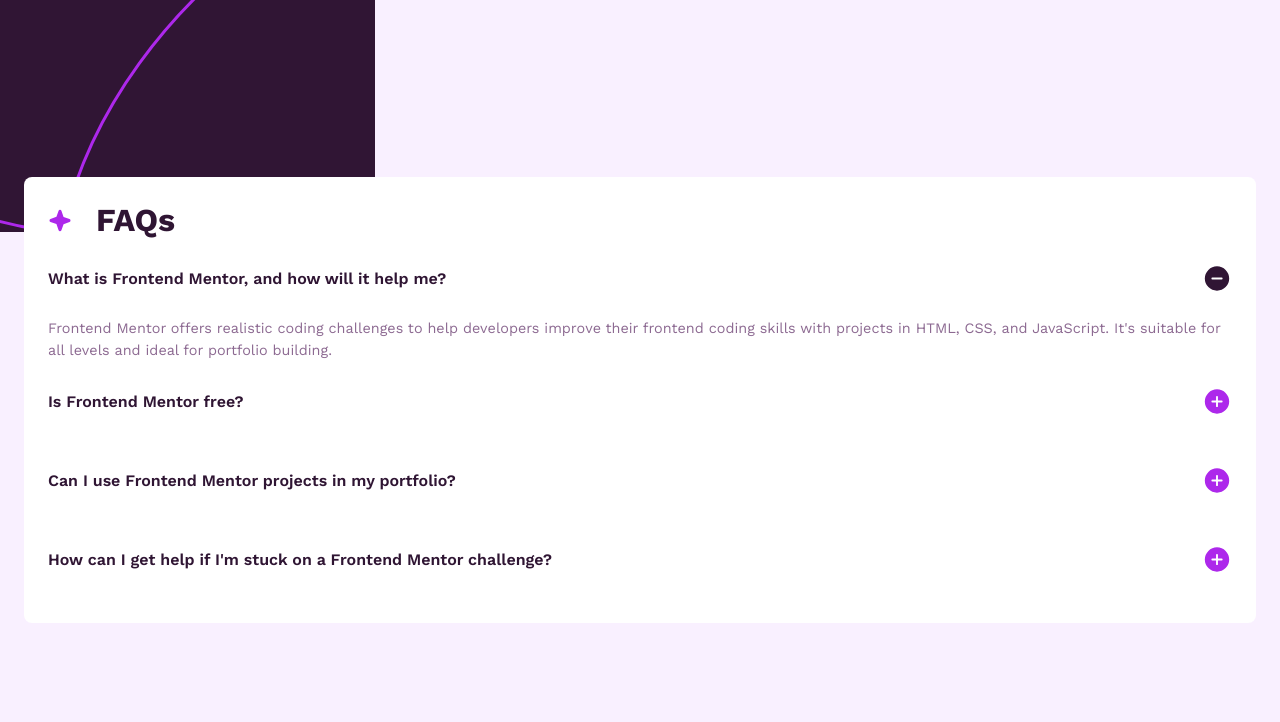
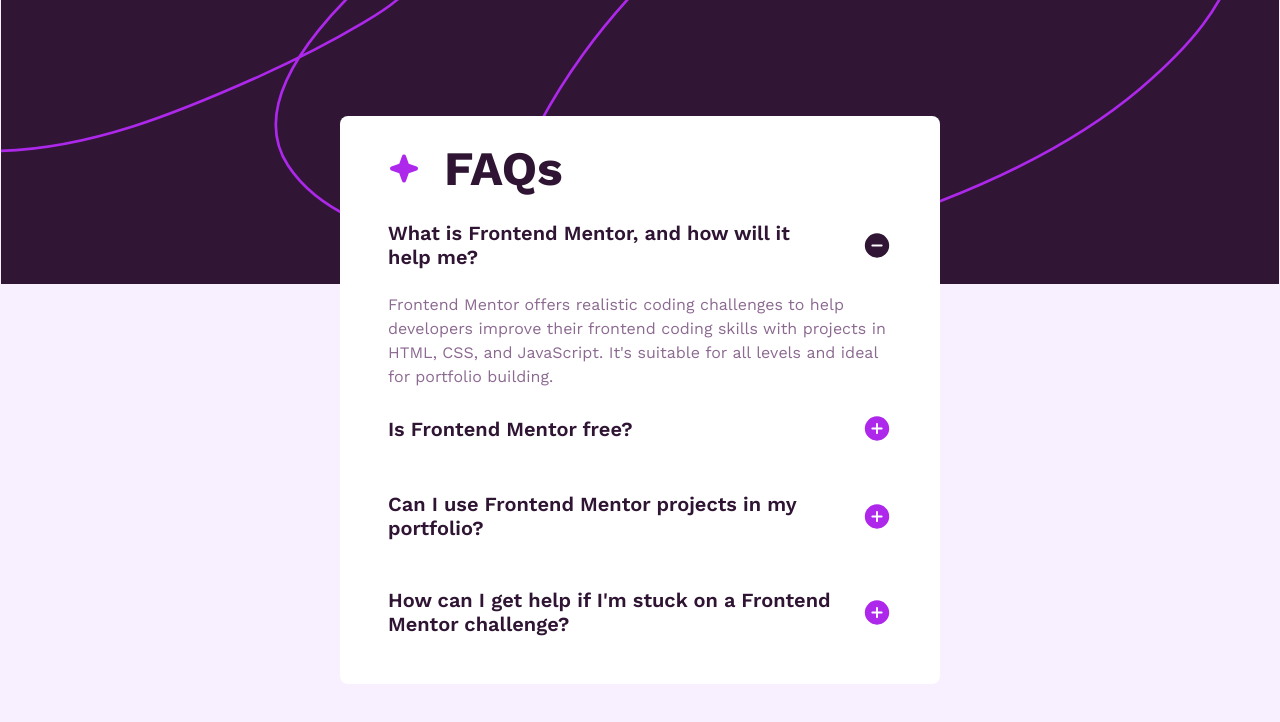
Before and after one commit to Ghozy165/FAQ-accordion, a plain HTML site: page index.html in a window 1280 px wide. Both pictures are taken after a click on the button "What is Frontend Mentor, and how will it help me?". Drawn offline with Linux system fonts and the light colour scheme.

Commit message:
Update style.css
add style for desktop

```diff
--- a/style.css
+++ b/style.css
@@ -37,11 +37,13 @@ body {
   align-items: center;
   justify-content: center;
   background-image: url('./assets/images/background-pattern-mobile.svg');
+  background-size: contain;
   background-repeat: no-repeat;
 }
 
 .container {
   width: fit-content;
+  max-width: 600px;
   display: flex;
   flex-direction: column;
   align-items: center;
@@ -79,7 +81,7 @@ h1 {
   font-family: "Work Sans Bold", sans-serif;
 }
 
-.accordion, .accordion-item, .answer {
+.accordion, .accordion-item {
     width: 100%;
     display: flex;
     flex-direction: column;
@@ -144,12 +146,20 @@ h1 {
     height: 100%;
     background-size: cover;
 }
+.answer {
+    width: 100%;
+    display: flex;
+    flex-direction: column;
+    align-items: start;
+    justify-content: center;
+}
 .answer-text {
     color: var(--grayish-purple);
     font-family: "Work Sans", sans-serif;
     font-size: .9rem;
     line-height: 1.5;
     display: none;
+    text-align: left;
 }
 
 .isOff{
@@ -168,3 +178,26 @@ h1 {
         opacity: 1;
     }
 }
+
+@media (min-width: 768px) {
+    body {
+        background-image: url('./assets/images/background-pattern-desktop.svg');
+    }
+    .container {
+        padding: 1.5rem 3rem;
+        margin: 0;
+    }
+    .header-icon {
+        max-width: 2rem;
+        max-height: 2rem;
+    }
+    h1 {
+        font-size: 3rem;
+    }
+    .question-title {
+        font-size: 1.25rem;
+    }
+    .answer-text {
+        font-size: 1rem;
+    }
+}
```
